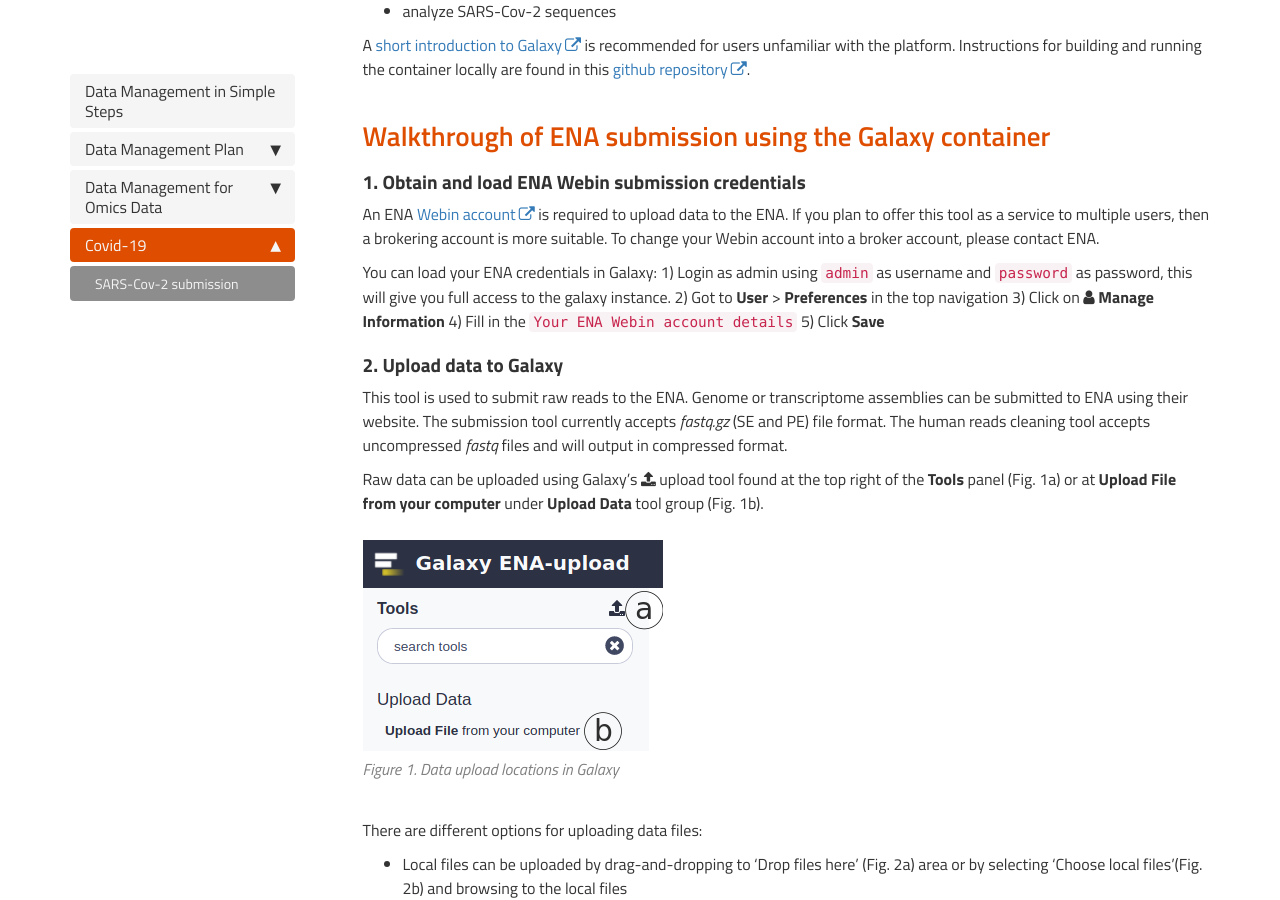
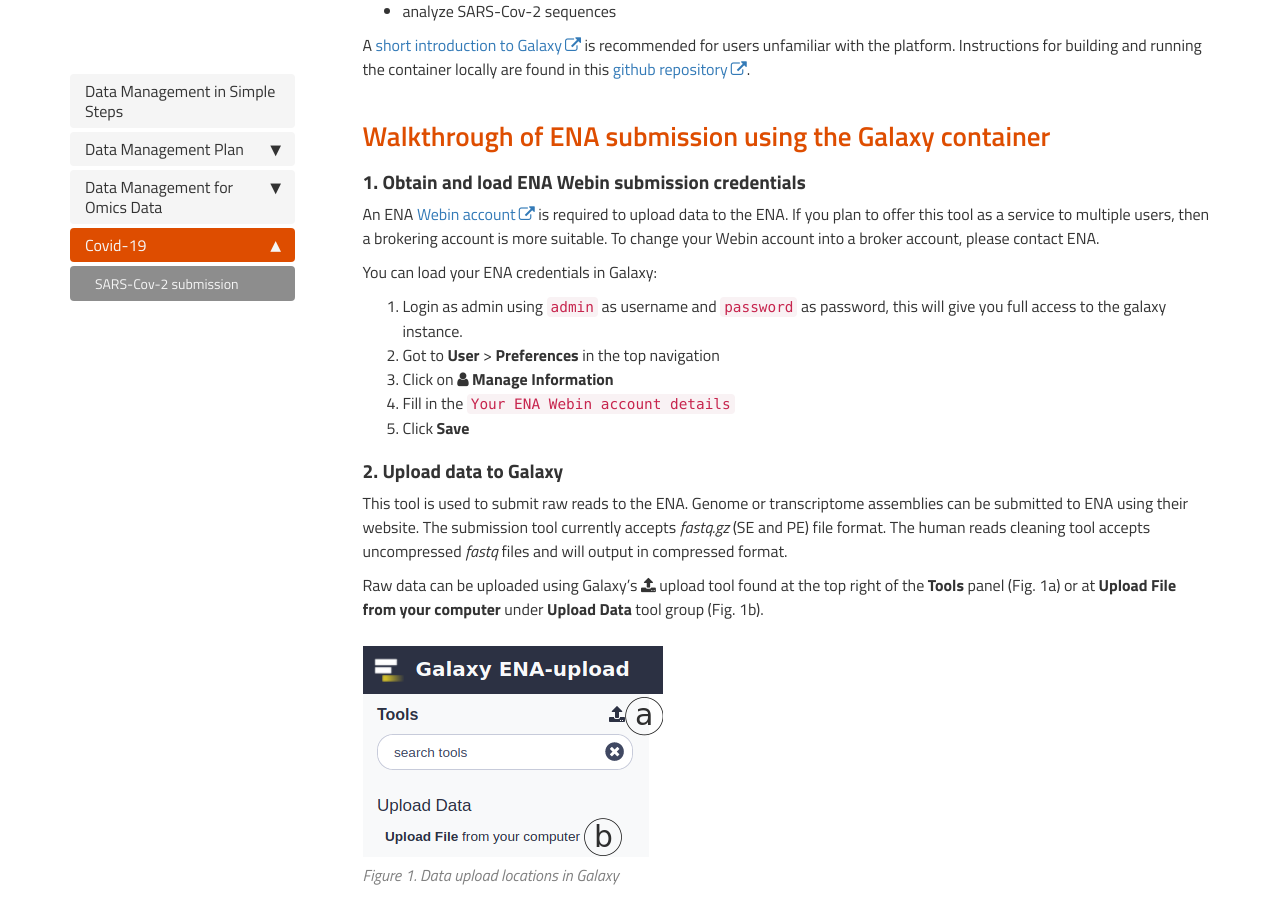
Before and after one commit to ELIXIR-Belgium/rdm-guide, a Jekyll site: the page built from pages/covid-19/sarscov2_submission.md, in a window 1280 px wide and 900 px high, scrolled down 1248 px. Built offline with Jekyll 4.4.1, drawn with Linux system fonts in a browser that asks for light colours.

Commit message:
Update sarscov2_submission.md
numbered list fix

```diff
--- a/pages/covid-19/sarscov2_submission.md
+++ b/pages/covid-19/sarscov2_submission.md
@@ -44,11 +44,11 @@ Instructions for building and running the container locally are found in this [g
 An ENA [Webin account](https://www.ebi.ac.uk/ena/submit/sra/#registration) is required to upload data to the ENA. If you plan to offer this tool as a service to multiple users, then a brokering account is more suitable. To change your Webin account into a broker account, please contact ENA.
 
 You can load your ENA credentials in Galaxy:
-1) Login as admin using `admin` as username and `password` as password, this will give you full access to the galaxy instance.
-2) Got to **User** > **Preferences** in the top navigation
-3) Click on <i class="fa fa-user" aria-hidden="true"></i> **Manage Information**
-4) Fill in the `Your ENA Webin account details`
-5) Click **Save**
+1. Login as admin using `admin` as username and `password` as password, this will give you full access to the galaxy instance.
+2. Got to **User** > **Preferences** in the top navigation
+3. Click on <i class="fa fa-user" aria-hidden="true"></i> **Manage Information**
+4. Fill in the `Your ENA Webin account details`
+5. Click **Save**
 
 
 
```
